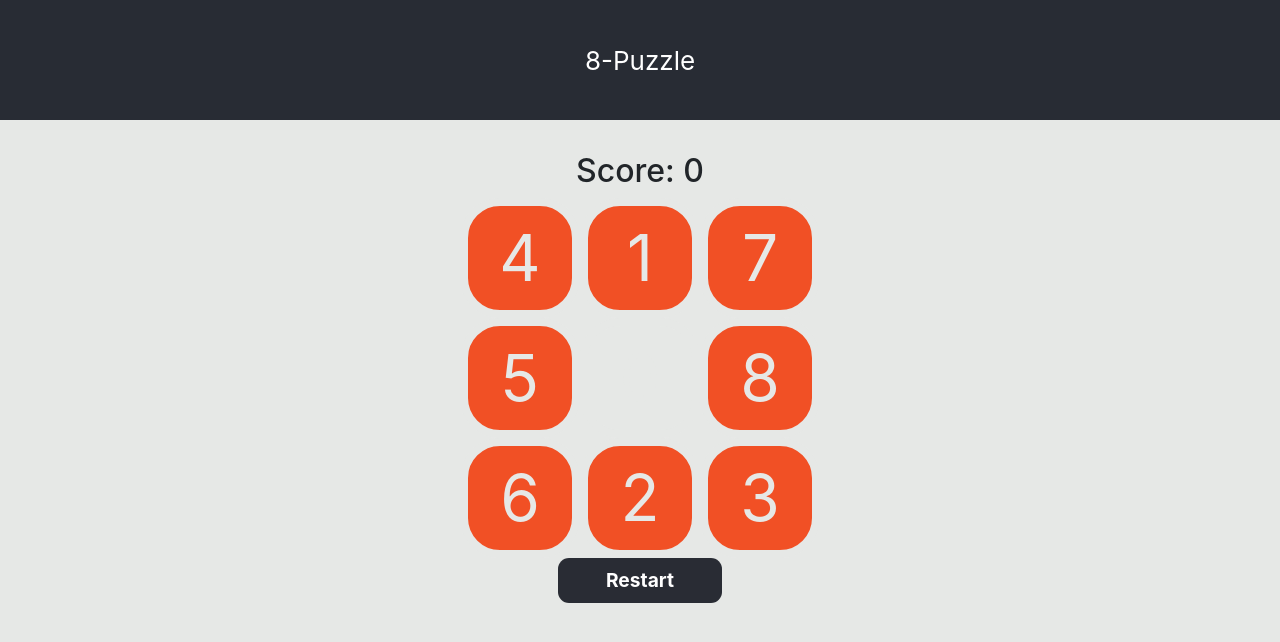
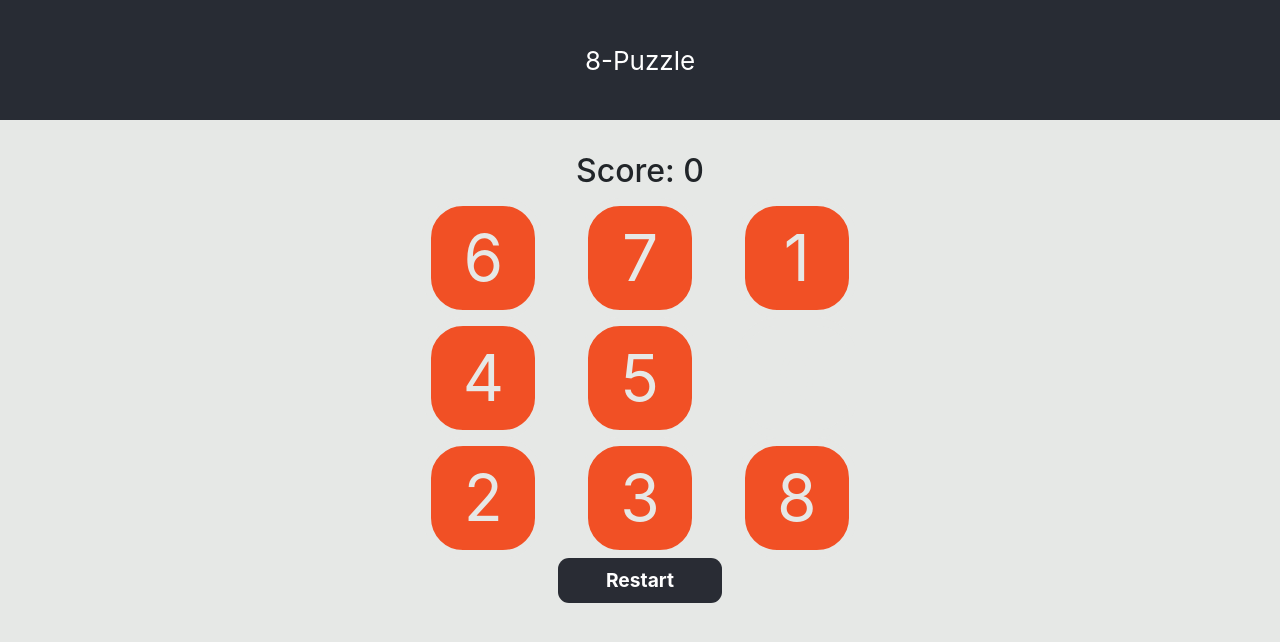
Before and after one commit to Dadarkp3/React_labweb, a React (Create React App) app: page / in a window 1280 px wide. Shown: the top 642 px of the page. Built offline with nearby package versions, Linux system fonts and the light colour scheme.

Commit message:
feat: refactor code class to functional

```diff
--- a/src/components/Board/index.js
+++ b/src/components/Board/index.js
@@ -1,4 +1,4 @@
-import React from 'react';
+import React, { useState } from 'react';
 
 // Style
 import './style.css';
@@ -11,27 +11,14 @@ import Button from '../Button';
 // Helpers
 import { shuffle } from '../../helpers/helpers';
 
-const initialState = {
-  boardState: shuffle(),
-  pontuation: 0,
-};
+const Board = () => {
+  const [boardState, setBoardState] = useState(shuffle());
+  const [pontuation, setPontuation] = useState(0);
 
   const winnerConfiguration = [1, 2, 3, 4, 5, 6, 7, 8, 0];
   const boardSize = 3;
 
-class Board extends React.Component {
-  constructor() {
-    super();
-    this.state = {
-      ...initialState,
-    };
-    this.moveCell = this.moveCell.bind(this);
-    this.clearMemory = this.clearMemory.bind(this);
-    this.findBlankPosition = this.findBlankPosition.bind(this);
-    this.checkEndOFGame = this.checkEndOFGame.bind(this);
-  }
-
-  checkEndOFGame(boardState) {
+  function checkEndOFGame(boardState) {
     var winner = true;
     for (var i = 0; i < boardSize * boardSize; i++) {
       if (boardState[i] !== winnerConfiguration[i]) {
@@ -44,98 +31,78 @@ class Board extends React.Component {
     return false;
   }
 
-  clearMemory() {}
-
-  findBlankPosition(actualPosition) {
+  const findBlankPosition = (actualPosition) => {
     var blankPosition = -1;
     if (
       actualPosition + boardSize < boardSize * boardSize &&
-      this.state.boardState[actualPosition + boardSize] === 0
+      boardState[actualPosition + boardSize] === 0
     ) {
       //look position: below
       blankPosition = actualPosition + boardSize;
     } else if (
       actualPosition - boardSize >= 0 &&
-      this.state.boardState[actualPosition - boardSize] === 0
+      boardState[actualPosition - boardSize] === 0
     ) {
       //look position: above
       blankPosition = actualPosition - boardSize;
     } else if (
       actualPosition + 1 < boardSize * boardSize &&
       (actualPosition + 1) % boardSize !== 0 &&
-      this.state.boardState[actualPosition + 1] === 0
+      boardState[actualPosition + 1] === 0
     ) {
       //look position: right
       blankPosition = actualPosition + 1;
     } else if (
       actualPosition - 1 >= 0 &&
       actualPosition % boardSize !== 0 &&
-      this.state.boardState[actualPosition - 1] === 0
+      boardState[actualPosition - 1] === 0
     ) {
       //look position: left
       blankPosition = actualPosition - 1;
     }
     return blankPosition;
+  };
+
+  const moveCell = ({ value, position }) => {
+    console.log(value, position);
+    if (value === 0) {
+      return;
     }
+    const blankPosition = findBlankPosition(position);
+    if (blankPosition !== -1) {
+      let board = boardState;
+      board[blankPosition] = value;
+      board[position] = 0;
+      setBoardState(board);
+      setPontuation(pontuation + 1);
+      checkEndOFGame(boardState);
+    }
+  };
 
-  moveCell(n) {
-    if (n['value'] === 0) {
-      return;
-    } else {
-      var blankPosition = this.findBlankPosition(n['position']);
-      if (blankPosition !== -1) {
-        var boardState = [...this.state.boardState];
-        boardState[blankPosition] = n['value'];
-        boardState[n['position']] = 0;
-        this.setState({ boardState });
-        this.checkEndOFGame(boardState);
-        this.setState({ pontuation: this.state.pontuation + 1 });
-      }
-    }
-  }
+  const cleanBoard = () => {
+    setBoardState(shuffle());
+    setPontuation(0);
+  };
 
-  renderCell(i) {
-    //i=0
-    return (
-      <Col className='noPadding'>
-        <Cell
-          value={this.state.boardState[i]}
-          position={i}
-          click={this.moveCell}
-        />
-      </Col>
-    );
-  }
-
-  render() {
   return (
     <div className='Board'>
       <Container>
         <Row>
           <Col>
-              <h2>Score: {this.state.pontuation}</h2>
+            <h2>Score: {pontuation}</h2>
           </Col>
         </Row>
       </Container>
-        <Container>
-          {!this.checkEndOFGame(this.state.boardState) ? (
-            <>
-              <Row>
-                {this.renderCell(0)}
-                {this.renderCell(1)}
-                {this.renderCell(2)}
-              </Row>
-              <Row>
-                {this.renderCell(3)}
-                {this.renderCell(4)}
-                {this.renderCell(5)}
-              </Row>
-              <Row>
-                {this.renderCell(6)}
-                {this.renderCell(7)}
-                {this.renderCell(8)}
-              </Row>
-            </>
+      <Container className='board-game'>
+        {!checkEndOFGame(boardState) ? (
+          boardState.map((cell, index) => (
+            <Cell
+              key={cell}
+              value={cell}
+              position={index}
+              callback={() => moveCell({ value: cell, position: index })}
+            />
+          ))
         ) : (
           <Row className='win-game'>You Win!</Row>
         )}
@@ -143,21 +110,12 @@ class Board extends React.Component {
       <Container>
         <Row>
           <Col>
-              <Button
-                text='Restart'
-                callback={() =>
-                  this.setState({
-                    ...initialState,
-                    boardState: shuffle(),
-                  })
-                }
-              />
+            <Button text='Restart' callback={() => cleanBoard()} />
           </Col>
         </Row>
       </Container>
     </div>
   );
-  }
-}
+};
 
 export default Board;
--- a/src/components/Board/style.css
+++ b/src/components/Board/style.css
@@ -8,8 +8,17 @@ div.noPadding {
   padding-right: 0;
 }
 
-.win-game{
+.win-game {
   font-size: 50px;
   padding: 2rem;
-    color: #F15025;
+  color: #f15025;
 }
+
+.board-game {
+  display: flex;
+  flex-wrap: wrap;
+  align-items: center;
+  justify-content: center;
+  max-width: 500px !important;
+  min-width: 300px !important;
+}
--- a/src/components/Cell/index.js
+++ b/src/components/Cell/index.js
@@ -1,24 +1,25 @@
 import React from 'react';
 import './style.css';
 
+//Componentes
+import { Col } from 'react-bootstrap';
+
 //props.value, props.click, props.position
 
-export default (props) => {
+const Cell = ({ value, callback, position }) => {
   let classes = 'Cell ';
-  if (props.value === 0) {
+  if (value === 0) {
     classes += 'EmptyCell';
   } else {
     classes += 'FilledCell';
   }
   return (
-    <button
-      className={classes}
-      onClick={(e) =>
-        props.click &&
-        props.click({ value: props.value, position: props.position })
-      }
-    >
-      {props.value}
-    </button>
+    <Col className='noPadding'>
+      <button className={classes} onClick={callback}>
+        {value}
+      </button>
+    </Col>
   );
 };
+
+export default Cell;
--- a/src/components/Cell/style.css
+++ b/src/components/Cell/style.css
@@ -4,22 +4,26 @@
 
   text-align: center;
   font-size: 8vmin;
-    color: #E6E8E6;
+  color: #e6e8e6;
 
   border-radius: 5vmin;
   border-style: solid;
-    border-color: #E6E8E6;
+  border-color: #e6e8e6;
   border-width: 1vmin;
 }
 
-.Cell:focus{
+.Cell:focus {
   outline: none;
 }
 
 .FilledCell {
-    background-color: #F15025;
+  background-color: #f15025;
 }
 
 .EmptyCell {
-    background-color: #E6E8E6;
+  background-color: #e6e8e6;
 }
+
+.board-game .col {
+  flex: 1 1 33%;
+}
```
Also changed, not shown: src/hooks/useBoardGame.js (added). Lines whose indentation alone changed are shown as unchanged.
